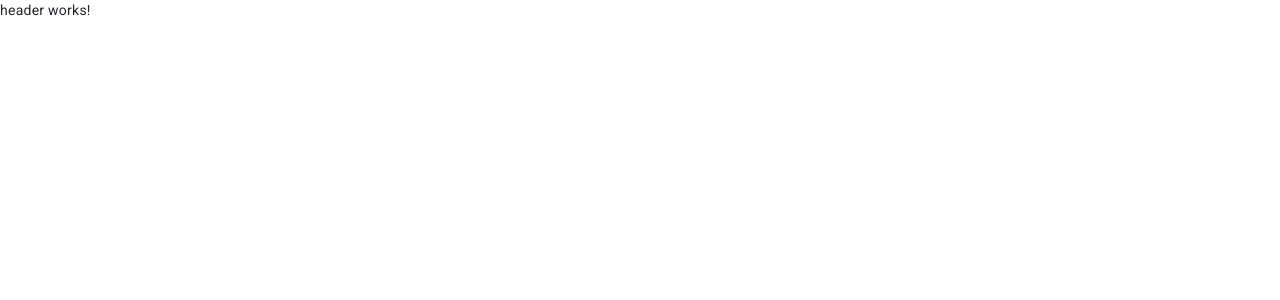
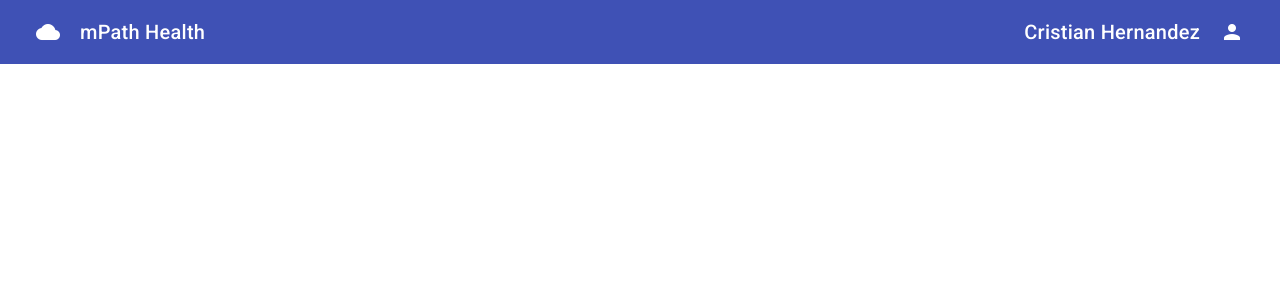
Before and after one commit to Chernandezz/mPATHAssessment-Project, an Angular app in the folder mPathFrontEnd/: page / in a window 1280 px wide. Shown: the top 300 px of the page. Built offline with nearby package versions, Linux system fonts and the light colour scheme.

Commit message:
Angular improvements standalone components

```diff
--- a/mPathFrontEnd/src/app/app.routes.ts
+++ b/mPathFrontEnd/src/app/app.routes.ts
@@ -5,6 +5,6 @@
   {
     path: '',
     component: HeaderComponent,
-    loadChildren: () => import('./routes.module').then((m) => m.RoutesModule),
-  },
+    loadChildren: () => import('./routes.module').then(m => m.RoutesModule)
+  }
 ];
--- a/mPathFrontEnd/src/app/modules/global/components/header/header.component.html
+++ b/mPathFrontEnd/src/app/modules/global/components/header/header.component.html
@@ -1 +1,11 @@
-<p>header works!</p>
+<mat-toolbar color="primary">
+  <button mat-icon-button class="example-icon" aria-label="Example icon-button with menu icon">
+    <mat-icon>cloud</mat-icon>
+  </button>
+  <span>mPath Health</span>
+  <span class="example-spacer"></span>
+  Cristian Hernandez
+  <button mat-icon-button class="example-icon" aria-label="Example icon-button with person icon">
+    <mat-icon>person</mat-icon>
+  </button>
+</mat-toolbar>
--- a/mPathFrontEnd/src/app/modules/global/components/header/header.component.scss
+++ b/mPathFrontEnd/src/app/modules/global/components/header/header.component.scss
@@ -0,0 +1,11 @@
+.example-spacer {
+  flex: 1 1 auto;
+}
+
+.example-icon {
+  margin: 0 8px;
+}
+
+.favorite-icon {
+  color: red; // Cambia el color del ícono de favorito a rojo
+}
```
Also changed, not shown: mPathFrontEnd/src/app/modules/global/components/header/header.component.ts (+4 -5 lines), mPathFrontEnd/src/app/modules/global/shared.module.ts (added, +11 -0 lines).
